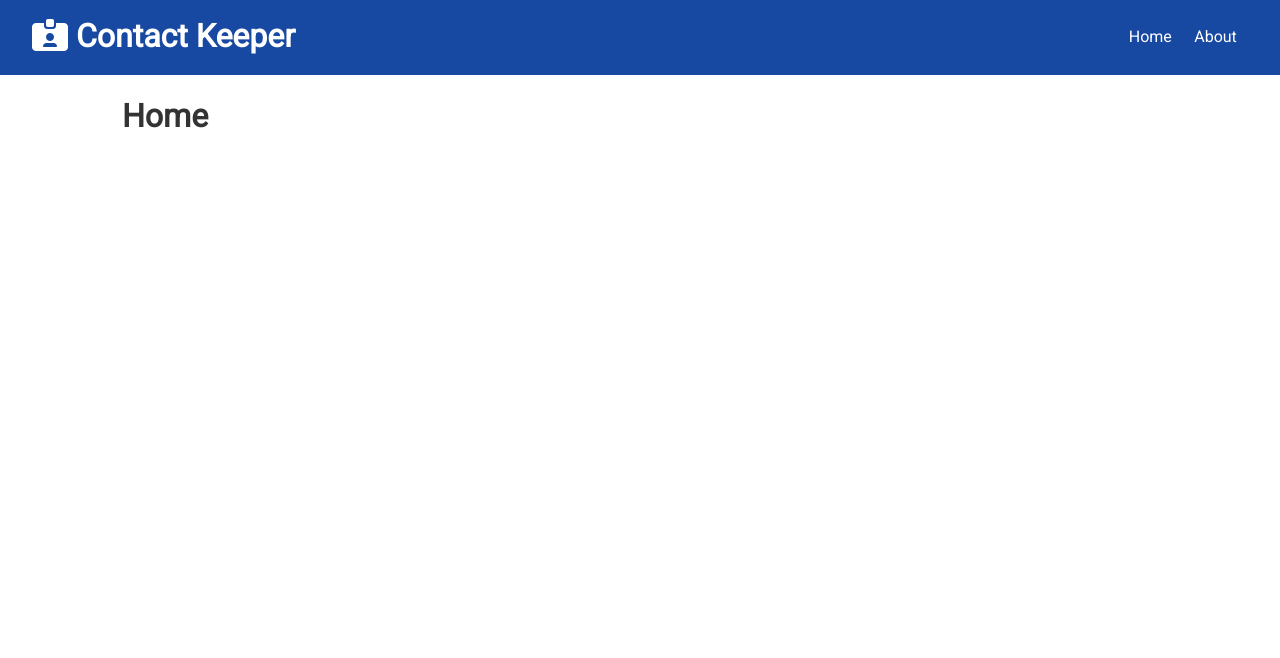
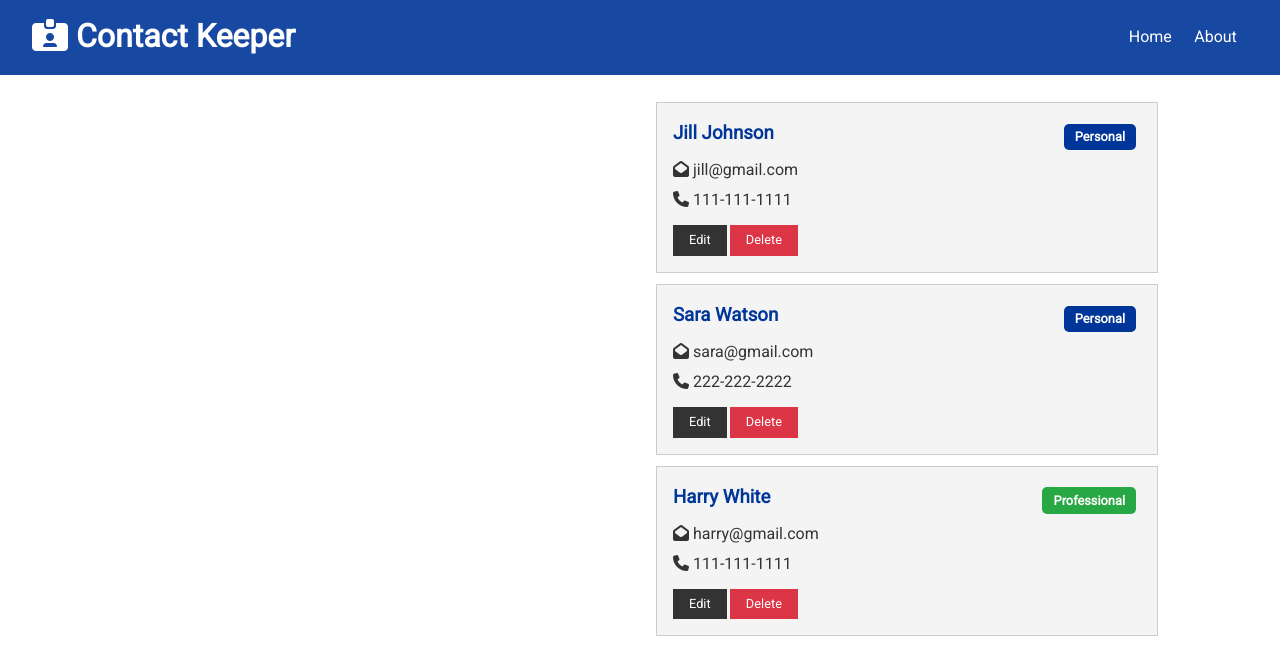
Before and after one commit to TylerOlli/Contact-Keeper, a React (Create React App) app in the folder client/: page / in a window 1280 px wide. Shown: the top 658 px of the page. Built offline with nearby package versions, Linux system fonts and the light colour scheme.

Commit message:
Created Contacts and ContactItem Components

```diff
--- /dev/null
+++ b/client/src/components/contacts/ContactItem.js
@@ -0,0 +1,45 @@
+import React from "react";
+import PropTypes from "prop-types";
+
+const ContactItem = ({ contact }) => {
+  const { id, name, email, phone, type } = contact;
+
+  return (
+    <div className='card bg-light'>
+      <h3 className='text-primary text-left'>
+        {name}{" "}
+        <span
+          style={{ float: "right" }}
+          className={
+            "badge " +
+            (type === "professional" ? "badge-success" : "badge-primary")
+          }
+        >
+          {type.charAt(0).toUpperCase() + type.slice(1)}
+        </span>
+      </h3>
+      <ul className='list'>
+        {email && (
+          <li>
+            <i className='fas fa-envelope-open' /> {email}
+          </li>
+        )}
+        {phone && (
+          <li>
+            <i className='fas fa-phone' /> {phone}
+          </li>
+        )}
+      </ul>
+      <p>
+        <button className='btn btn-dark btn-sm'>Edit</button>
+        <button className='btn btn-danger btn-sm'>Delete</button>
+      </p>
+    </div>
+  );
+};
+
+ContactItem.propTytpes = {
+  contact: PropTypes.object.isRequired
+};
+
+export default ContactItem;
--- /dev/null
+++ b/client/src/components/contacts/Contacts.js
@@ -0,0 +1,19 @@
+import React, { Fragment, useContext } from "react";
+import ContactItem from "./ContactItem";
+import ContactContext from "../../context/contact/contactContext";
+
+const Contacts = () => {
+  const contactContext = useContext(ContactContext);
+
+  const { contacts } = contactContext;
+
+  return (
+    <Fragment>
+      {contacts.map(contact => (
+        <ContactItem key={contact.id} contact={contact} />
+      ))}
+    </Fragment>
+  );
+};
+
+export default Contacts;
--- a/client/src/components/pages/Home.js
+++ b/client/src/components/pages/Home.js
@@ -1,9 +1,13 @@
 import React from "react";
+import Contacts from "../contacts/Contacts";
 
 const Home = () => {
   return (
-    <div>
-      <h1>Home</h1>
+    <div className='grid-2'>
+      <div>{/* Contact Form */}</div>
+      <div>
+        <Contacts />
+      </div>
     </div>
   );
 };
```
